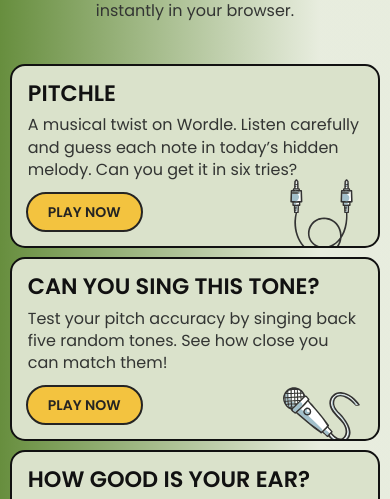
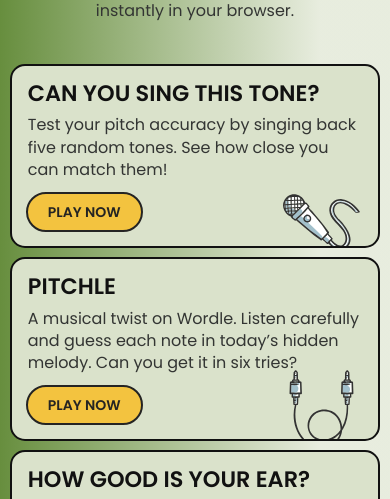
Before and after one commit to MrDzi/perfect-pitch, a React app in the folder client/: page / in a window 390 px wide. Shown: the part 289-788 px from the top of the page. Built offline with nearby package versions, Linux system fonts and the light colour scheme.

Commit message:
switch the position of pitchle and singing

```diff
--- a/client/src/pages/home/home.scss
+++ b/client/src/pages/home/home.scss
@@ -113,9 +113,12 @@
   grid-area: 1 / 1 / 3 / 2;
   transform-origin: top right;
   position: relative;
+}
+
+.home-content_block--small-up {
   svg {
     @media only screen and (max-width: 767px) {
-      height: 77px !important;
+      height: 79px !important;
     }
   }
 }
@@ -123,7 +126,7 @@
 .home-content_block--small-down {
   svg {
     @media only screen and (max-width: 767px) {
-      height: 80px !important;
+      height: 75px !important;
     }
   }
 }
--- a/client/src/pages/home/icons/cable.tsx
+++ b/client/src/pages/home/icons/cable.tsx
@@ -2,8 +2,8 @@ import React, { ReactElement } from "react";
 
 const Cable = (): ReactElement => (
   <svg
-    width="123"
-    height="165"
+    width="110"
+    height="112"
     viewBox="0 0 166 205"
     fill="none"
     xmlns="http://www.w3.org/2000/svg"
--- a/client/src/pages/home/icons/mic.tsx
+++ b/client/src/pages/home/icons/mic.tsx
@@ -2,8 +2,8 @@ import React, { ReactElement } from "react";
 
 const MicIcon = (): ReactElement => (
   <svg
-    width="115"
-    height="90"
+    width="160"
+    height="137"
     viewBox="0 0 207 151"
     fill="none"
     xmlns="http://www.w3.org/2000/svg"
--- a/client/src/pages/home/index.tsx
+++ b/client/src/pages/home/index.tsx
@@ -27,7 +27,16 @@ const Home = (): ReactElement => {
       </div>
       <div className="home-content-wrapper">
         <div className="home-content">
-          <div className="home-content_block home-content_block--big" onClick={onLinkClick("/pitchle")}>
+          <div className="home-content_block home-content_block--big" onClick={onLinkClick("/sing")}>
+            <MicIcon />
+            <div className="home-content_block_inner" />
+            <div className="home-content_desc">
+              <h3>Can you sing this tone?</h3>
+              <p>Test your pitch accuracy by singing back five random tones. See how close you can match them!</p>
+            </div>
+            <span className="home-content_cta button button--small">Play Now</span>
+          </div>
+          <div className="home-content_block home-content_block--small-up" onClick={onLinkClick("/pitchle")}>
             <CableIcon />
             <div className="home-content_block_inner" />
             <div className="home-content_desc">
@@ -36,15 +45,6 @@ const Home = (): ReactElement => {
                 A musical twist on Wordle. Listen carefully and guess each note in today’s hidden melody. Can you get it
                 in six tries?
               </p>
-            </div>
-            <span className="home-content_cta button button--small">Play Now</span>
-          </div>
-          <div className="home-content_block home-content_block--small-up" onClick={onLinkClick("/sing")}>
-            <MicIcon />
-            <div className="home-content_block_inner" />
-            <div className="home-content_desc">
-              <h3>Can you sing this tone?</h3>
-              <p>Test your pitch accuracy by singing back five random tones. See how close you can match them!</p>
             </div>
             <span className="home-content_cta button button--small">Play Now</span>
           </div>
```
